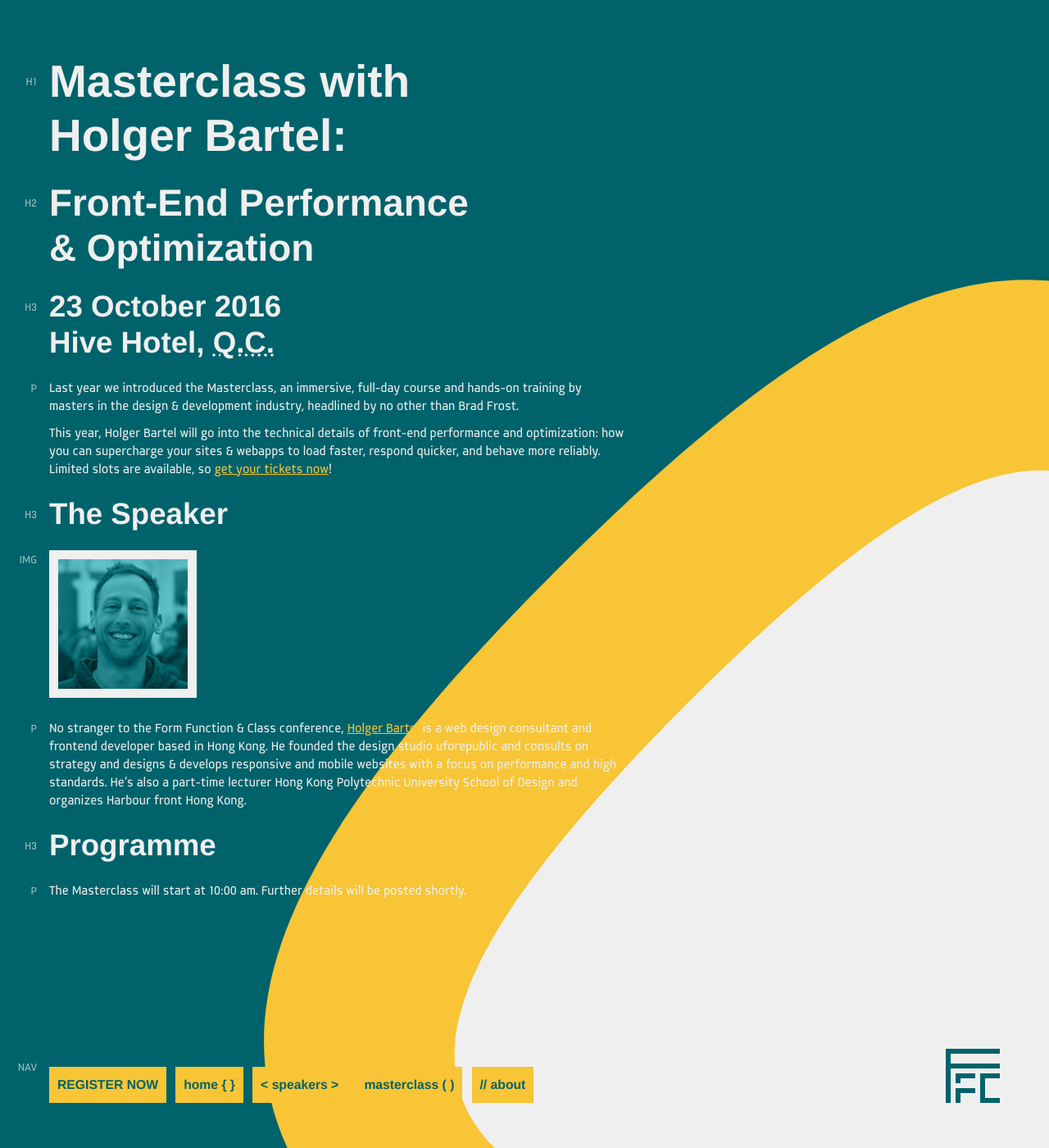
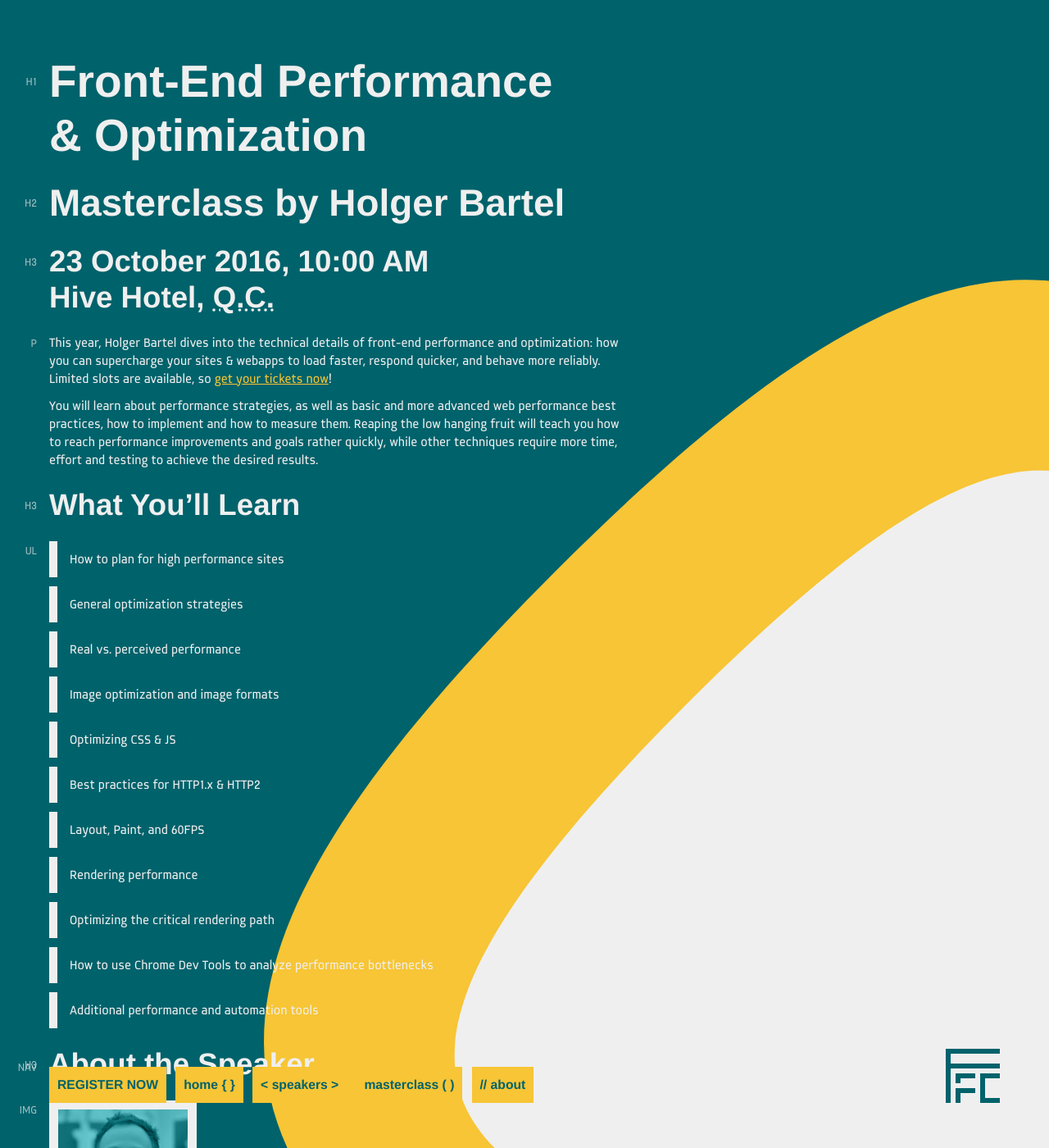
Before and after one commit to pwdo/FFC7-Main-Site, a Jekyll site: the page built from masterclass/index.md, in a window 1280 px wide and 1400 px high. Shown: the whole window at 82% size. Built offline with Jekyll 4.4.1, drawn with Linux system fonts in a browser that asks for light colours.

Commit message:
Masterclass details updated

```diff
--- a/masterclass/index.md
+++ b/masterclass/index.md
@@ -8,17 +8,31 @@
 weight: 3
 ---
 
-# Masterclass with Holger&nbsp;Bartel:
+# Front-End Performance &&nbsp;Optimization
 
-## Front-End Performance &&nbsp;Optimization
+## Masterclass by Holger Bartel
 
-### 23 October 2016 <br> Hive Hotel, <abbr title="Quezon City">Q.C.</abbr>
+### 23 October 2016, 10:00 AM <br> Hive Hotel, <abbr title="Quezon City">Q.C.</abbr>
 
-Last year we introduced the Masterclass, an immersive, full-day course and hands-on training by masters in the design & development industry, headlined by no other than Brad Frost.
+This year, Holger Bartel dives into the technical details of front-end performance and optimization: how you can supercharge your sites & webapps to load faster, respond quicker, and behave more reliably. Limited slots are available, so <a target="_blank" href="https://www.eventbrite.com/e/form-function-class-7-conference-tickets-24640606718#tickets">get your tickets now</a>!
 
-This year, Holger Bartel will go into the technical details of front-end performance and optimization: how you can supercharge your sites & webapps to load faster, respond quicker, and behave more reliably. Limited slots are available, so <a target="_blank" href="https://www.eventbrite.com/e/form-function-class-7-conference-tickets-24640606718#tickets">get your tickets now</a>!
+You will learn about performance strategies, as well as basic and more advanced web performance best practices, how to implement and how to measure them. Reaping the low hanging fruit will teach you how to reach performance improvements and goals rather quickly, while other techniques require more time, effort and testing to achieve the desired results.
 
-### The Speaker
+### What You'll Learn
+
+- How to plan for high performance sites
+- General optimization strategies
+- Real vs. perceived performance
+- Image optimization and image formats
+- Optimizing CSS & JS
+- Best practices for HTTP1.x & HTTP2
+- Layout, Paint, and 60FPS
+- Rendering performance
+- Optimizing the critical rendering path
+- How to use Chrome Dev Tools to analyze performance bottlenecks
+- Additional performance and automation tools
+
+### About the Speaker
 
 <figure><img src="/assets/speaker-holger.png" alt="Holger Bartel" width="180"> </figure>
 
```
